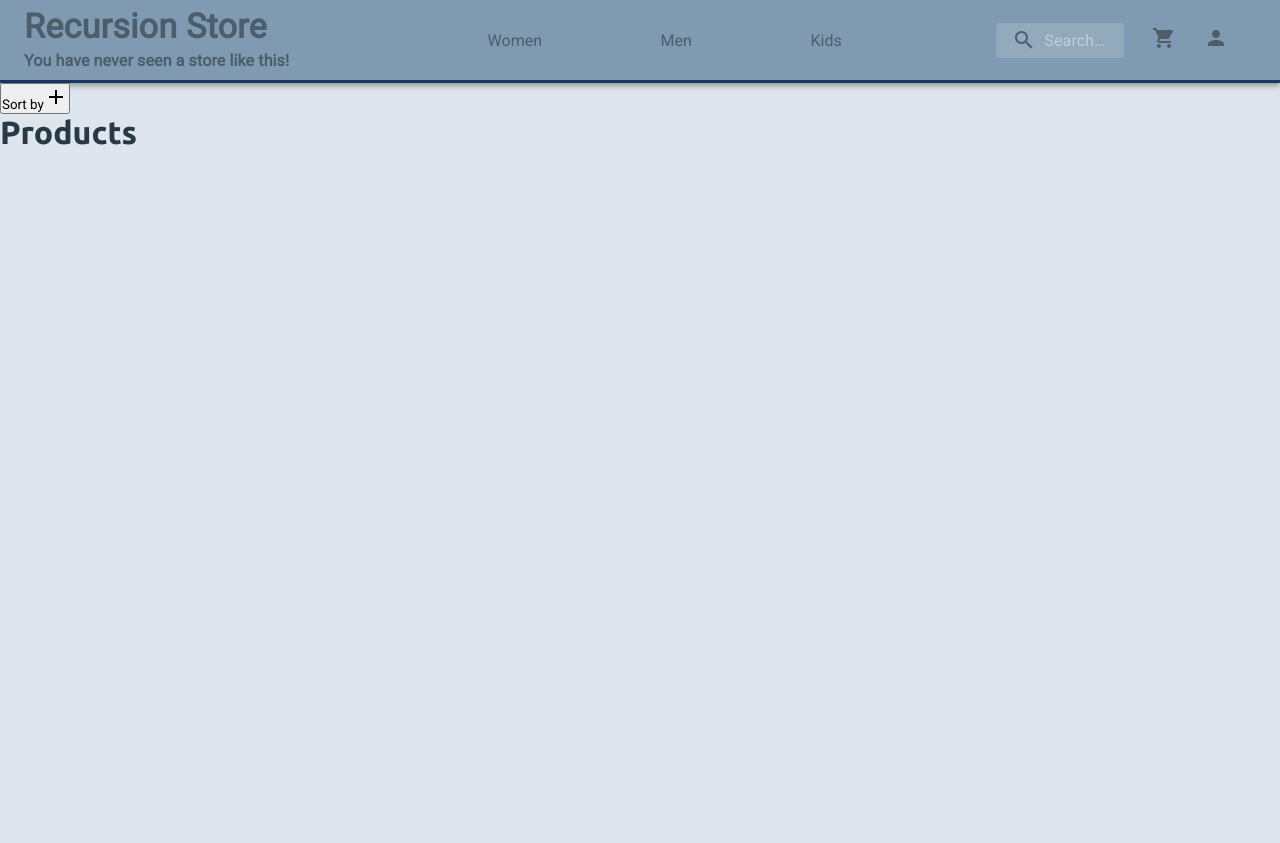
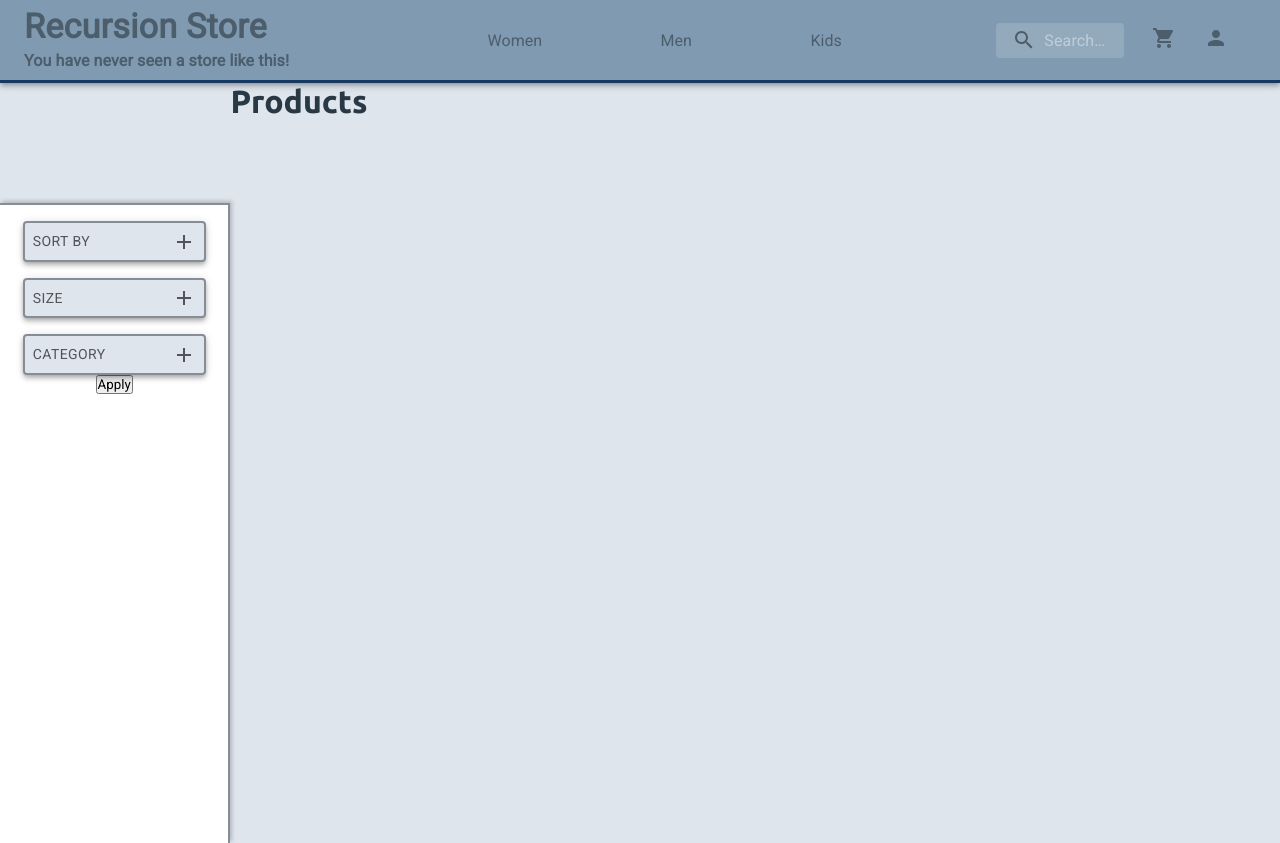
Before and after one commit to tiago-web/Recursion-Store, a React (Create React App) app in the folder web/: page /products in a window 1280 px wide. Before the commit the page ends 800 px from the top, so only its background shows below. Built offline with nearby package versions, Linux system fonts and the light colour scheme.

Commit message:
Create ProductsSideBar component

```diff
--- a/web/package.json
+++ b/web/package.json
@@ -10,7 +10,7 @@
     "@testing-library/react": "^9.5.0",
     "@testing-library/user-event": "^7.2.1",
     "@types/react-router-dom": "^5.1.5",
-    "polished": "^4.0.3",
+    "polished": "^4.0.4",
     "react": "^16.13.1",
     "react-dom": "^16.13.1",
     "react-dropzone": "^11.0.1",
--- a/web/src/components/Carousel/index.tsx
+++ b/web/src/components/Carousel/index.tsx
@@ -1,4 +1,5 @@
 import React from 'react';
+import { CarouselProps as DefaultCarouselProps } from 'react-material-ui-carousel';
 
 import {
   MaterialCarousel,
@@ -15,18 +16,12 @@ export interface Item {
   description?: string;
 }
 
-interface CarouselProps {
+interface CarouselProps extends DefaultCarouselProps {
   items: Item[];
-  navButtons?: boolean;
   height: number;
 }
 
-const Carousel: React.FC<CarouselProps> = ({
-  items,
-  navButtons,
-  height,
-  ...rest
-}) => {
+const Carousel: React.FC<CarouselProps> = ({ items, height, ...rest }) => {
   // GET FROM THE DB
   // const items = [
   //   {
@@ -48,7 +43,6 @@ const Carousel: React.FC<CarouselProps> = ({
   return (
     <MaterialCarousel
       height={height}
-      navButtonsAlwaysVisible={navButtons}
       animation="slide"
       interval={5000}
       {...rest}
@@ -61,8 +55,8 @@ const Carousel: React.FC<CarouselProps> = ({
               <CarouselDescription>{item.description}</CarouselDescription>
             </div>
           ) : (
-              ''
-            )}
+            ''
+          )}
           {/* <div>
             <CarouselTitle>{item.name}</CarouselTitle>
             <CarouselDescription>{item.description}</CarouselDescription>
--- /dev/null
+++ b/web/src/components/ProductsSideBar/SideBarBtn/index.tsx
@@ -0,0 +1,31 @@
+import React, { useCallback, useState, ButtonHTMLAttributes } from 'react';
+
+import AddIcon from '@material-ui/icons/Add';
+import RemoveIcon from '@material-ui/icons/Remove';
+
+import { Button } from './styles';
+
+type ButtonProps = ButtonHTMLAttributes<HTMLButtonElement> & {
+  toggleItemSelected(): void;
+};
+
+const SideBarBtn: React.FC<ButtonProps> = ({
+  children,
+  toggleItemSelected,
+}) => {
+  const [active, setActive] = useState(false);
+
+  const toggleActive = useCallback(() => {
+    setActive(prevState => !prevState);
+    toggleItemSelected();
+  }, [toggleItemSelected]);
+
+  return (
+    <Button onClick={toggleActive}>
+      {children}
+      {active ? <RemoveIcon /> : <AddIcon />}
+    </Button>
+  );
+};
+
+export default SideBarBtn;
--- /dev/null
+++ b/web/src/components/ProductsSideBar/SideBarBtn/styles.ts
@@ -0,0 +1,26 @@
+import styled from 'styled-components';
+
+import { Button as MaterialBtn } from '@material-ui/core';
+
+import { shade } from 'polished';
+
+export const Button = styled(MaterialBtn)`
+  width: 100%;
+  margin-top: 16px;
+  padding: 6px 8px;
+  background: #dfe5ec;
+  border: 2px solid #868c98;
+  color: ${shade(0.4, '#868c98')};
+  box-shadow: 0px 2px 4px -1px rgba(0, 0, 0, 0.2),
+    0px 4px 5px 0px rgba(0, 0, 0, 0.14), 0px 1px 10px 0px rgba(0, 0, 0, 0.12);
+
+  transition: background-color 0.2s;
+
+  display: flex;
+  align-items: center;
+  justify-content: space-between;
+
+  &:hover {
+    background: ${shade(0.2, '#dfe5ec')};
+  }
+`;
--- /dev/null
+++ b/web/src/components/ProductsSideBar/SideBarItem/index.tsx
@@ -0,0 +1,26 @@
+import React, { useCallback, useState } from 'react';
+
+import SideBarBtn from '../SideBarBtn';
+
+import { Container, Options } from './styles';
+
+interface SideBarProps {
+  title: string;
+}
+
+const SideBarItem: React.FC<SideBarProps> = ({ children, title }) => {
+  const [selected, setSelected] = useState(false);
+
+  const toggleItemSelected = useCallback(() => {
+    setSelected(prevState => !prevState);
+  }, []);
+
+  return (
+    <Container>
+      <SideBarBtn toggleItemSelected={toggleItemSelected}>{title}</SideBarBtn>
+      <Options selected={selected}>{children}</Options>
+    </Container>
+  );
+};
+
+export default SideBarItem;
--- /dev/null
+++ b/web/src/components/ProductsSideBar/SideBarItem/styles.ts
@@ -0,0 +1,30 @@
+import styled from 'styled-components';
+
+interface OptionsProps {
+  selected: boolean;
+}
+
+export const Container = styled.div`
+  width: 80%;
+
+  ul {
+    padding: 8px;
+    list-style: none;
+  }
+`;
+
+export const Options = styled.div<OptionsProps>`
+  display: ${props => (props.selected ? 'block' : 'none')};
+
+  ul {
+    padding: 8px;
+    list-style: none;
+
+    li {
+      display: flex;
+      flex-wrap: wrap;
+      align-items: center;
+      justify-content: space-between;
+    }
+  }
+`;
--- a/web/src/components/ProductsSideBar/index.tsx
+++ b/web/src/components/ProductsSideBar/index.tsx
@@ -1,15 +1,117 @@
 import React from 'react';
-import AddIcon from '@material-ui/icons/Add';
+import FormControlLabel from '@material-ui/core/FormControlLabel';
+import Checkbox from '@material-ui/core/Checkbox';
 
-import { SideBar, SideBarBtn } from './styles';
+import SideBarItem from './SideBarItem';
+
+import { SideBar } from './styles';
 
 const ProductsSideBar: React.FC = () => {
   return (
     <SideBar>
-      <SideBarBtn>
-        Sort by
-        <AddIcon />
-      </SideBarBtn>
+      <SideBarItem title="Sort By">
+        <ul>
+          <li>
+            <FormControlLabel
+              control={<Checkbox name="price" color="primary" />}
+              label="Price"
+            />
+          </li>
+          <li>
+            <FormControlLabel
+              control={<Checkbox name="sale" color="primary" />}
+              label="Sale"
+            />
+          </li>
+          <li>
+            <FormControlLabel
+              control={<Checkbox name="newCollection" color="primary" />}
+              label="New Collection"
+            />
+          </li>
+        </ul>
+      </SideBarItem>
+      <SideBarItem title="Size">
+        <ul>
+          <li>
+            <FormControlLabel
+              control={<Checkbox name="xs" color="primary" />}
+              label="XS"
+            />
+          </li>
+          <li>
+            <FormControlLabel
+              control={<Checkbox name="s" color="primary" />}
+              label="S"
+            />
+          </li>
+          <li>
+            <FormControlLabel
+              control={<Checkbox name="m" color="primary" />}
+              label="M"
+            />
+          </li>
+          <li>
+            <FormControlLabel
+              control={<Checkbox name="l" color="primary" />}
+              label="L"
+            />
+          </li>
+          <li>
+            <FormControlLabel
+              control={<Checkbox name="xl" color="primary" />}
+              label="XL"
+            />
+          </li>
+          <li>
+            <FormControlLabel
+              control={<Checkbox name="xxl" color="primary" />}
+              label="XXL"
+            />
+          </li>
+        </ul>
+      </SideBarItem>
+      <SideBarItem title="Category">
+        <ul>
+          <li>
+            <FormControlLabel
+              control={<Checkbox name="clothing" color="primary" />}
+              label="Clothing"
+            />
+          </li>
+          <li>
+            <FormControlLabel
+              control={<Checkbox name="shoes" color="primary" />}
+              label="Shoes"
+            />
+          </li>
+          <li>
+            <FormControlLabel
+              control={<Checkbox name="accessories" color="primary" />}
+              label="Accessories"
+            />
+          </li>
+          <li>
+            <FormControlLabel
+              control={<Checkbox name="women" color="primary" />}
+              label="Women"
+            />
+          </li>
+          <li>
+            <FormControlLabel
+              control={<Checkbox name="men" color="primary" />}
+              label="Men"
+            />
+          </li>
+          <li>
+            <FormControlLabel
+              control={<Checkbox name="kids" color="primary" />}
+              label="Kids"
+            />
+          </li>
+        </ul>
+      </SideBarItem>
+      <button type="button">Apply</button>
     </SideBar>
   );
 };
--- a/web/src/components/ProductsSideBar/styles.ts
+++ b/web/src/components/ProductsSideBar/styles.ts
@@ -1,5 +1,17 @@
 import styled from 'styled-components';
 
-export const SideBar = styled.div``;
+export const SideBar = styled.div`
+  background: #fff;
+  border-style: solid;
+  border-width: 2px 2px 0 0;
+  border-color: #868c98;
 
-export const SideBarBtn = styled.button``;
+  height: 80vh;
+  margin-top: 120px;
+  width: 18vw;
+  display: flex;
+  align-items: center;
+  flex-direction: column;
+
+  box-shadow: 2px -2px 4px 0px rgba(0, 0, 0, 0.2);
+`;
--- a/web/src/pages/Home/index.tsx
+++ b/web/src/pages/Home/index.tsx
@@ -34,7 +34,7 @@ const Home: React.FC = () => {
     <>
       <Navbar />
       <Section>
-        <Carousel items={items} navButtons height={420} />
+        <Carousel items={items} navButtonsAlwaysVisible height={420} />
       </Section>
       <Section>
         <Container>
--- a/web/src/pages/ProductDetail/index.tsx
+++ b/web/src/pages/ProductDetail/index.tsx
@@ -41,7 +41,7 @@ const ProductDetail: React.FC = () => {
       <Navbar />
       <Section>
         <CarouselContent>
-          <Carousel items={items} navButtons={false} height={800} />
+          <Carousel items={items} height={800} />
         </CarouselContent>
         <ProductDetailContent>
           <div className="title">
--- a/web/src/pages/Products/styles.ts
+++ b/web/src/pages/Products/styles.ts
@@ -1,3 +1,5 @@
 import styled from 'styled-components';
 
-export const ProductsContainer = styled.div``;
+export const ProductsContainer = styled.div`
+  display: flex;
+`;
```
Also changed, not shown: 1 other file (tests, documents, lock files or other folders).
